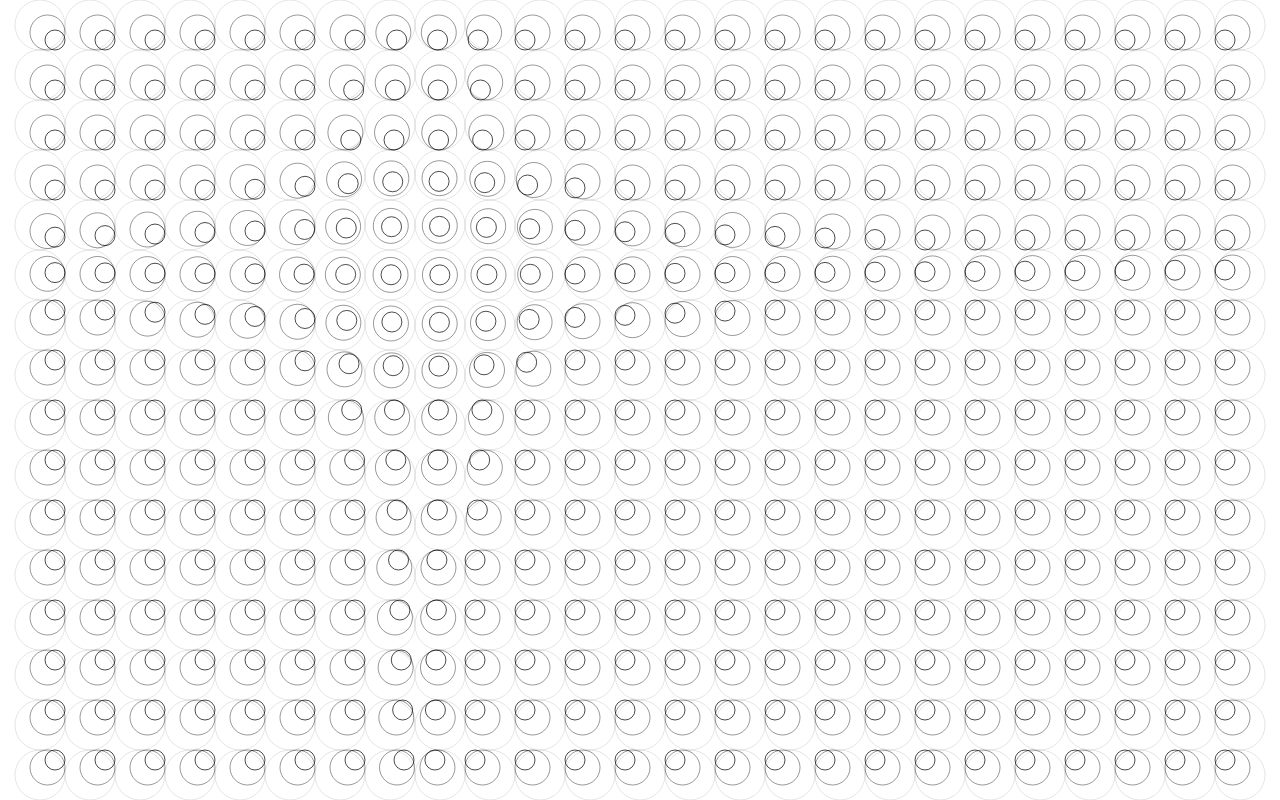
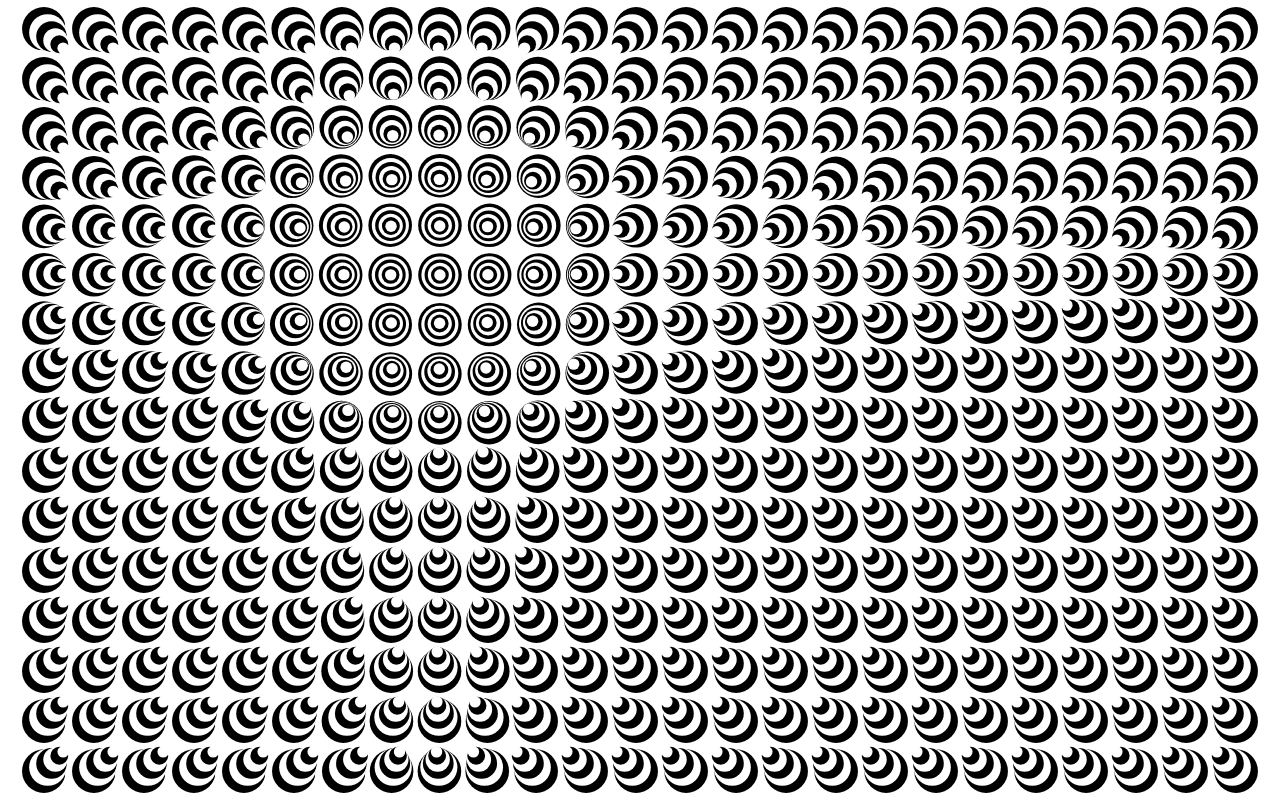
Before and after one commit to itterheim/HTML-Canvas, a website with bundled scripts: page tiles-04/index.html in a window 1280 px wide. Built offline with nearby package versions, Linux system fonts and the light colour scheme.

Commit message:
tiles-04

```diff
--- a/tiles-04/ts/App.ts
+++ b/tiles-04/ts/App.ts
@@ -26,7 +26,7 @@ export class App {
         };
         this.resize();
 
-        const mouseCallback = (e) => {
+        window.onmousemove = (e: MouseEvent) => {
             if (typeof window.devicePixelRatio === 'number') {
                 this.mouse = {
                     x: e.clientX * window.devicePixelRatio,
@@ -41,8 +41,20 @@ export class App {
             window.requestAnimationFrame(() => this.render());
         };
 
-        window.onmousemove = mouseCallback;
-        window.ontouchmove = mouseCallback;
+        window.ontouchmove = (e: TouchEvent) => {
+            if (typeof window.devicePixelRatio === 'number') {
+                this.mouse = {
+                    x: e.touches[0].clientX * window.devicePixelRatio,
+                    y: e.touches[0].clientY * window.devicePixelRatio
+                };
+            } else {
+                this.mouse = {
+                    x: e.touches[0].clientX,
+                    y: e.touches[0].clientY
+                };
+            }
+            window.requestAnimationFrame(() => this.render());
+        };
 
         this.run();
     }
@@ -95,5 +107,7 @@ export class App {
             x: 1 / 3 * this.canvas.width,
             y: 1 / 3 * this.canvas.height
         };
+
+        this.tileSize = Math.floor(Math.max(this.canvas.width, this.canvas.height) / 250) * 10;
     }
 }
--- a/tiles-04/ts/Tile.ts
+++ b/tiles-04/ts/Tile.ts
@@ -4,28 +4,34 @@ export class Tile {
     public render (ctx: CanvasRenderingContext2D, mouse: {x: number, y: number} = null) {
         const dx = mouse.x - (this.x + this.size / 2);
         const dy = mouse.y - (this.y + this.size / 2);
-        const n = 3;
+        const n = 7;
 
         for (let i = 0; i < n; i++) {
             const ratio = 1 - 0.9 * i / n;
-            this.renderCircle(ctx, ratio, dx, dy);
+            this.renderCircle(ctx, i, ratio, dx, dy);
         }
     }
 
-    private renderCircle (ctx: CanvasRenderingContext2D, ratio: number, dx: number, dy: number) {
-        const m = Math.min(ctx.canvas.width, ctx.canvas.height);
+    private renderCircle (ctx: CanvasRenderingContext2D, i: number, ratio: number, dx: number, dy: number) {
+        const m = Math.sqrt(ctx.canvas.width * ctx.canvas.width + ctx.canvas.height * ctx.canvas.height);
         const n = Math.min(Math.sqrt(dx * dx + dy * dy), m) / m;
         const radius = ratio * this.size / 2;
 
-        const limit = this.size / 2 - radius;
+        const limit = (this.size / 2 - radius) * 1.2    ;
 
         const x = this.x + this.size / 2 + Math.max(Math.min(n * (1 - ratio) * dx, limit), -1 * limit);
         const y = this.y + this.size / 2 + Math.max(Math.min(n * (1 - ratio) * dy, limit), -1 * limit);
 
         ctx.lineWidth = 0.1 + (1.01 - ratio);
 
+        if (i % 2 === 0) {
+            ctx.fillStyle = '#fff';
+        } else {
+            ctx.fillStyle = '#000';
+        }
+
         ctx.beginPath();
         ctx.arc(x, y, radius, 0, 2 * Math.PI);
-        ctx.stroke();
+        ctx.fill();
     }
 }
```
Also changed, not shown: index.html (+4 -0 lines), tiles-04/build/index.html, web/images/tiles-04.png (added), 2 other files.
